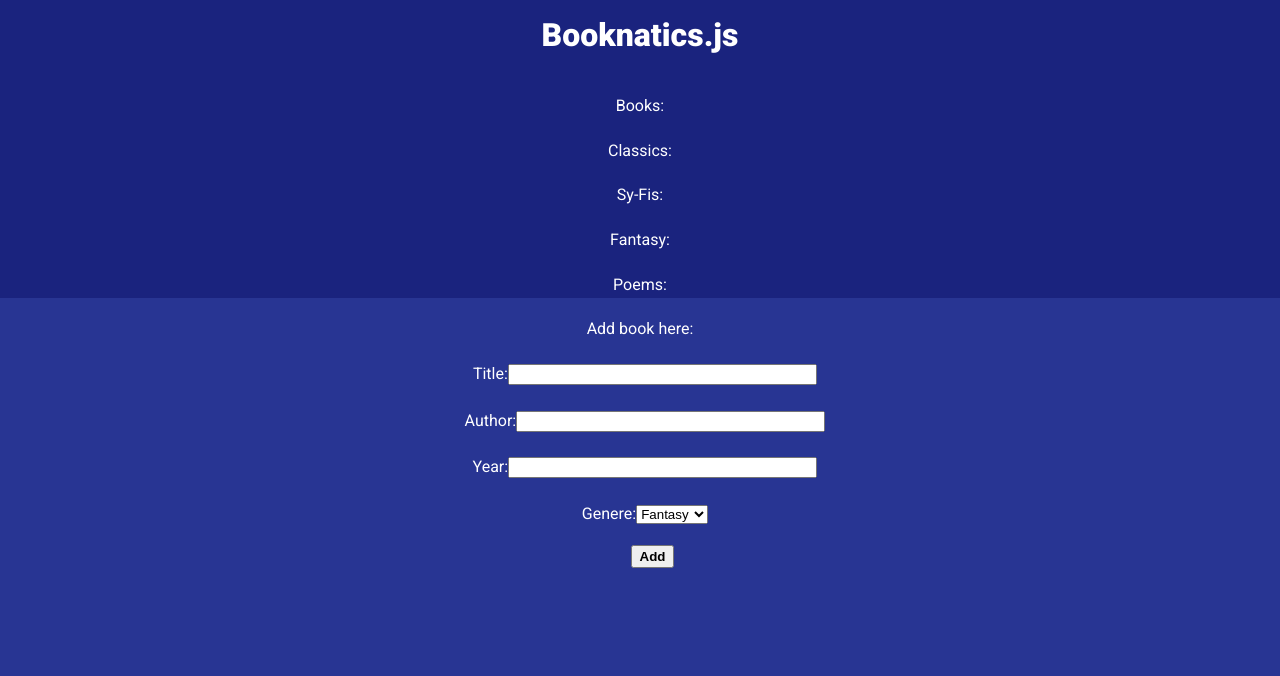
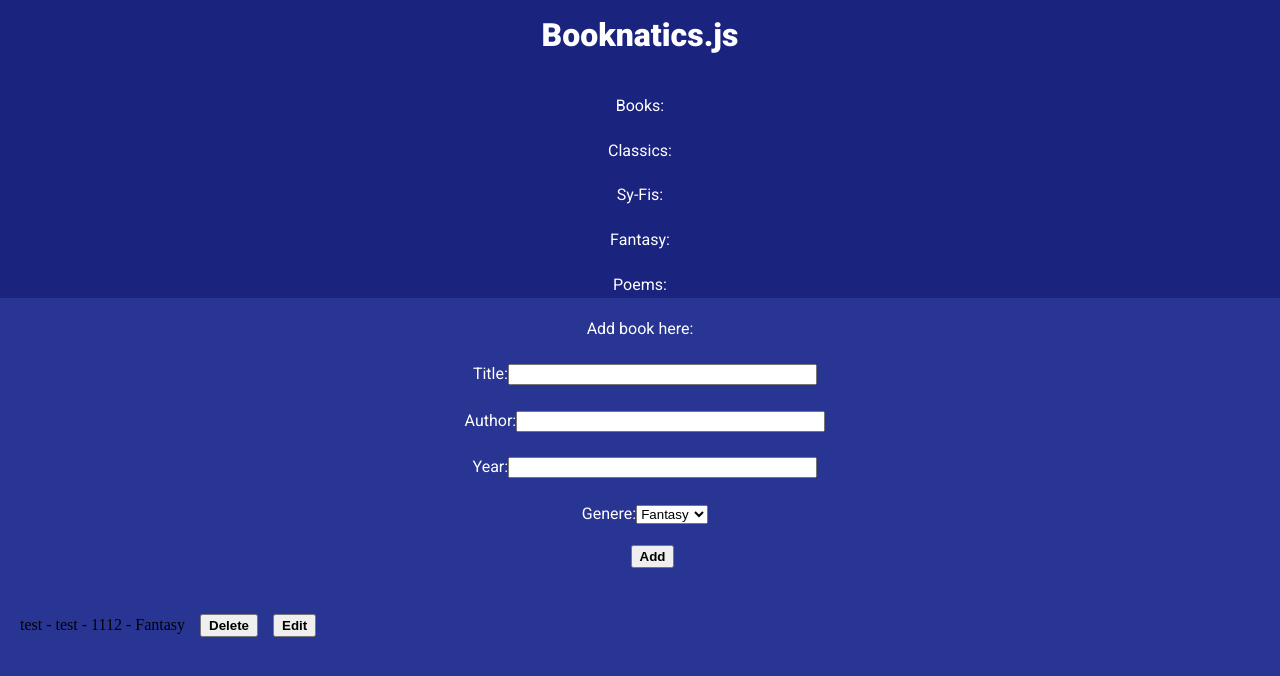
Before and after one commit to lehronn/fireup.pro-BookList, a React app: page / in a window 1280 px wide. Shown: the top 676 px of the page. Built offline with nearby package versions, Linux system fonts and the light colour scheme.

Commit message:
books list is working3

```diff
--- a/src/components/Book.js
+++ b/src/components/Book.js
@@ -9,14 +9,14 @@ class Book extends React.Component {
   }
 
   render() {
+    console.dir(this.props);
     return (
       <div className={style.bookList}>
-        {this.props.map(item => (
-          <span>
-            {item.title}
-            <button className="removeButton" onClick={()=> this.props.remove(item.id)}>Delete</button>
-          </span>
-        ))}
+        <span>
+          {this.props.title} - {this.props.author} - {this.props.year} - {this.props.genere}
+          <button className="removeButton" onClick={()=> this.props.remove(item.id)}>Delete</button>
+          <button className="removeButton" onClick={()=> this.props.edit(item.id)}>Edit</button>
+        </span>
       </div>
     );
   }
--- a/src/components/BookList.js
+++ b/src/components/BookList.js
@@ -5,12 +5,12 @@ import style from './BookList.css';
 import {addBook, removeBook, editBook} from '../actions';
 import Book from './Book';
 
-let title, author, year, genere;
-
   const BookList = (props) => {
+    console.dir(props.books.lib);
     return (
-      <div></div>
-       // <ul>{props.books.books.map(books => <Book key={books.id} {...books}/>)}</ul>
+      <div>
+        <ul>{props.books.lib.map(books => <Book key={books.id} {...books}/>)}</ul>
+      </div>
     )
   }
 // BookList.propTypes = {
```
